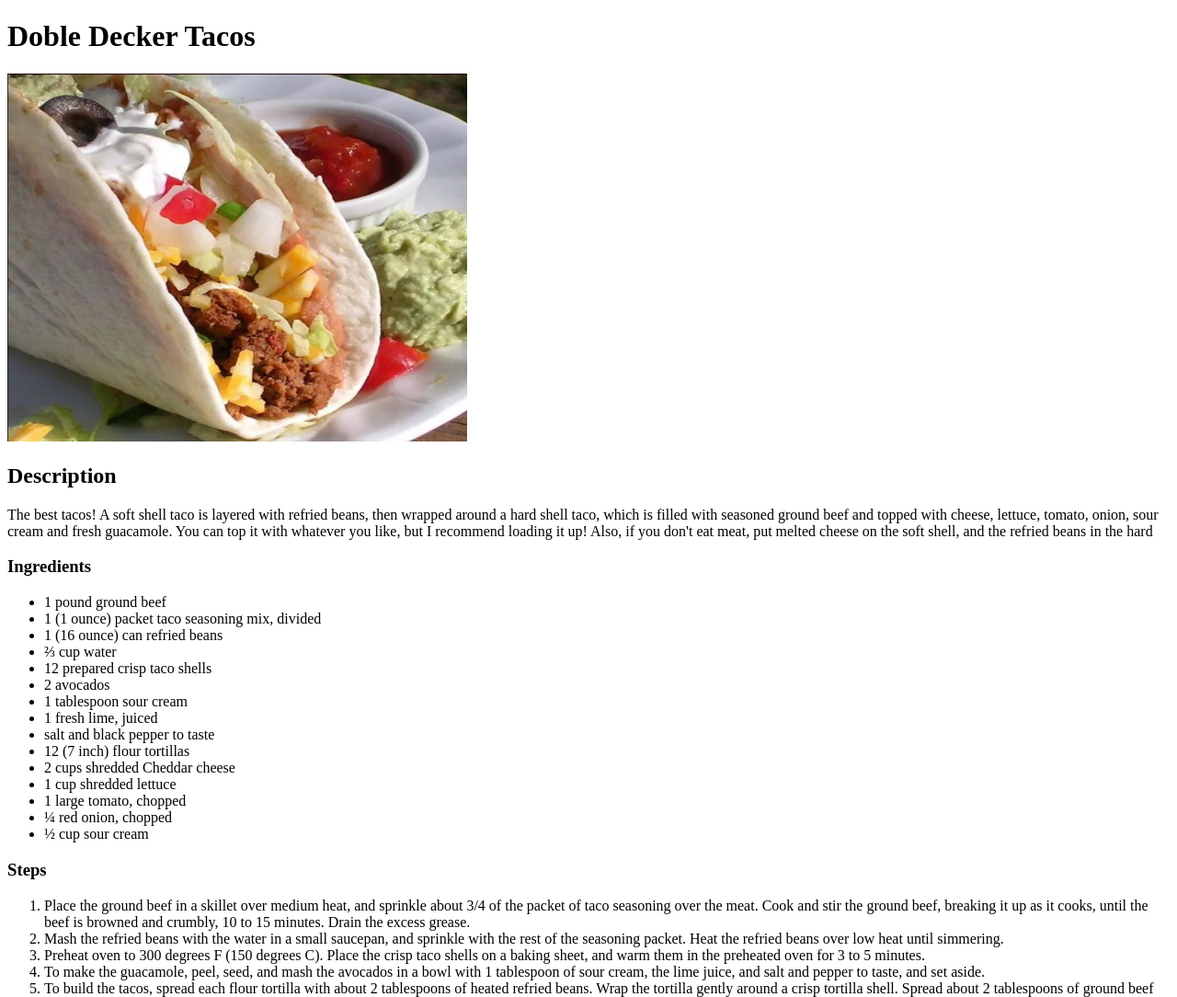
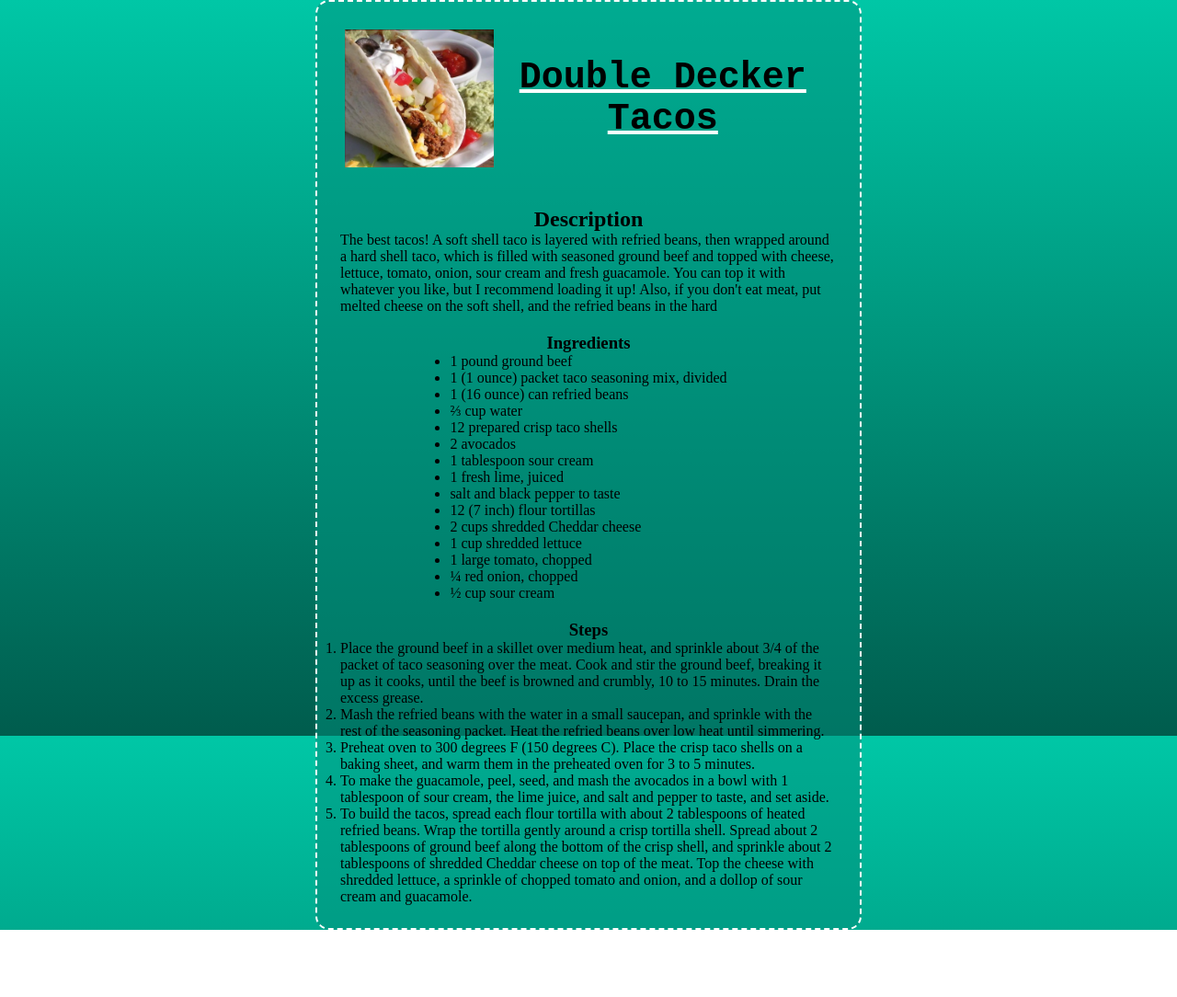
Before and after one commit to TheCRIS69/odin-recipes, a plain HTML site: page recipes/double-decker-tacos.html in a window 1280 px wide. Shown: the top 1084 px of the page at 92% size. After the commit the page ends 1011 px from the top, so only its background shows below. Drawn offline with Linux system fonts and the light colour scheme.

Commit message:
Small changes to index.html & added CSS to double-decker-tacos.html

```diff
--- a/recipes/double-decker-tacos.html
+++ b/recipes/double-decker-tacos.html
@@ -3,14 +3,26 @@
 <head>
     <meta charset="UTF-8">
     <meta name="viewport" content="width=device-width, initial-scale=1.0">
-    <title>Doble Decker Tacos Recipe</title>
+    <title>Double Decker Tacos Recipe</title>
+    <link rel="stylesheet" href="../styles.css">
+    <link rel="icon" type="image" href="../images/recicon.png">
 </head>
 <body>
-    <h1>Doble Decker Tacos</h1>
-    <img src="../images/tacos.png" alt="That's how the Double Decker Tacos look!" width="500" height="400">
+    <div class="tacos-parent">
+        <div class="tacos-child">
+
+    <section class="tacos-main">
+       <img src="../images/tacos.png" alt="That's how the Double Decker Tacos look!">
+       <h1>Double Decker Tacos</h1>
+    </section>
+    <br>
+
+    <section class="tacos-description">
       <h2>Description</h2>
       <p>The best tacos! A soft shell taco is layered with refried beans, then wrapped around a hard shell taco, which is filled with seasoned ground beef and topped with cheese, lettuce, tomato, onion, sour cream and fresh guacamole. You can top it with whatever you like, but I recommend loading it up! Also, if you don't eat meat, put melted cheese on the soft shell, and the refried beans in the hard</p>
+    </section>
 
+    <section class="tacos-ingredients">
       <h3>Ingredients</h3>
            <ul>
               <li>1 pound ground beef</li>
@@ -29,6 +41,9 @@
               <li>¼ red onion, chopped</li>
               <li>½ cup sour cream</li>
            </ul>
+    </section>
+
+    <section class="tacos-steps">
       <h3>Steps</h3>
       <ol>
         <li>Place the ground beef in a skillet over medium heat, and sprinkle about 3/4 of the packet of taco seasoning over the meat. Cook and stir the ground beef, breaking it up as it cooks, until the beef is browned and crumbly, 10 to 15 minutes. Drain the excess grease.</li>
@@ -37,5 +52,9 @@
         <li>To make the guacamole, peel, seed, and mash the avocados in a bowl with 1 tablespoon of sour cream, the lime juice, and salt and pepper to taste, and set aside.</li>
         <li>To build the tacos, spread each flour tortilla with about 2 tablespoons of heated refried beans. Wrap the tortilla gently around a crisp tortilla shell. Spread about 2 tablespoons of ground beef along the bottom of the crisp shell, and sprinkle about 2 tablespoons of shredded Cheddar cheese on top of the meat. Top the cheese with shredded lettuce, a sprinkle of chopped tomato and onion, and a dollop of sour cream and guacamole.</li>
       </ol>
+    </section>
+
+    </div>
+    </div>
 </body>
 </html>
--- a/styles.css
+++ b/styles.css
@@ -1,3 +1,6 @@
+
+/* MAIN PAGE */
+
 * {
     margin: 0;
     padding: 0;
@@ -19,7 +22,7 @@ body {
 
 .content {
     background-color: rgb(0, 143, 124);
-    border: 2px solid rgb(255, 255, 255);
+    border: 2px solid rgb(0, 0, 0);
     border-radius: 15px;
     padding: 25px;
 }
@@ -45,5 +48,53 @@ body {
 }
 
 .recepies-list a:hover {
-    font-size: 30px;
+    color: rgb(255, 255, 255);
 }
+
+
+
+/* TACOS PAGE */
+
+.tacos-parent {
+    display: flex;
+    justify-content: center;
+    align-items: center;
+    flex-direction: column;
+}
+
+.tacos-child {
+    background-color: rgba(0, 143, 124, 0.5);
+    height: auto;
+    width: 70vh;
+    border: 2px dashed rgb(255, 255, 255);
+    border-radius: 15px;
+    padding: 15px;
+
+}
+
+.tacos-main {
+    display: flex;
+    justify-content: center;
+    align-items: center;
+    padding: 15px;
+}
+
+.tacos-main h1 {
+    font-size: 40px;
+    text-align: center;
+    text-decoration: underline rgb(255, 255, 255);
+    font-family:'Courier New', Courier, monospace;
+}
+.tacos-main img {
+    height: 150px;
+    width: 200px;
+}
+
+.tacos-description, .tacos-ingredients, .tacos-steps {
+    display: flex;
+    justify-content: center;
+    align-items: center;
+    flex-direction: column;
+    padding: 10px;
+
+}
```
Also changed, not shown: index.html (+1 -0 lines), images/recicon.png (added). Lines whose indentation alone changed are shown as unchanged.
